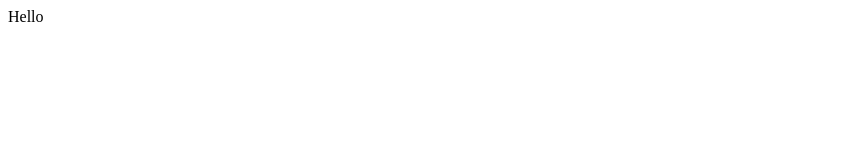
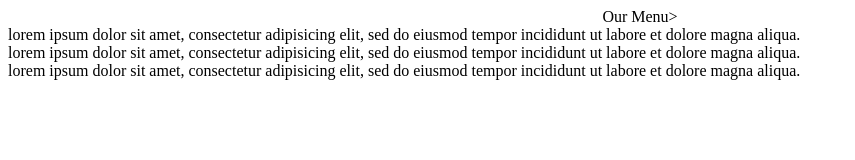
Before and after one commit to pathakgauri/module_2ass, a plain HTML site: page index.html in a window 1280 px wide. Shown: the whole page, without its empty margins (0-855 px from the left). Drawn offline with Linux system fonts and the light colour scheme.

Commit message:
Update index.html

```diff
--- a/index.html
+++ b/index.html
@@ -5,6 +5,15 @@ Assignment Solution for Module 2
 </title>
 </head>
   <body>
-    Hello
+    <center>Our Menu></center>
+      <div class="container">
+        <div class="row">
+           <div class="col-lg-3 col-md-6 col-sm-1">
+            <section>lorem ipsum dolor sit amet, consectetur adipisicing elit, sed do eiusmod tempor incididunt ut labore et dolore magna aliqua.</section>
+            <section>lorem ipsum dolor sit amet, consectetur adipisicing elit, sed do eiusmod tempor incididunt ut labore et dolore magna aliqua.</section>
+            <section>lorem ipsum dolor sit amet, consectetur adipisicing elit, sed do eiusmod tempor incididunt ut labore et dolore magna aliqua.</section>
+          </div>
+        </div>
+      </div>
   </body>
 </html>
```
